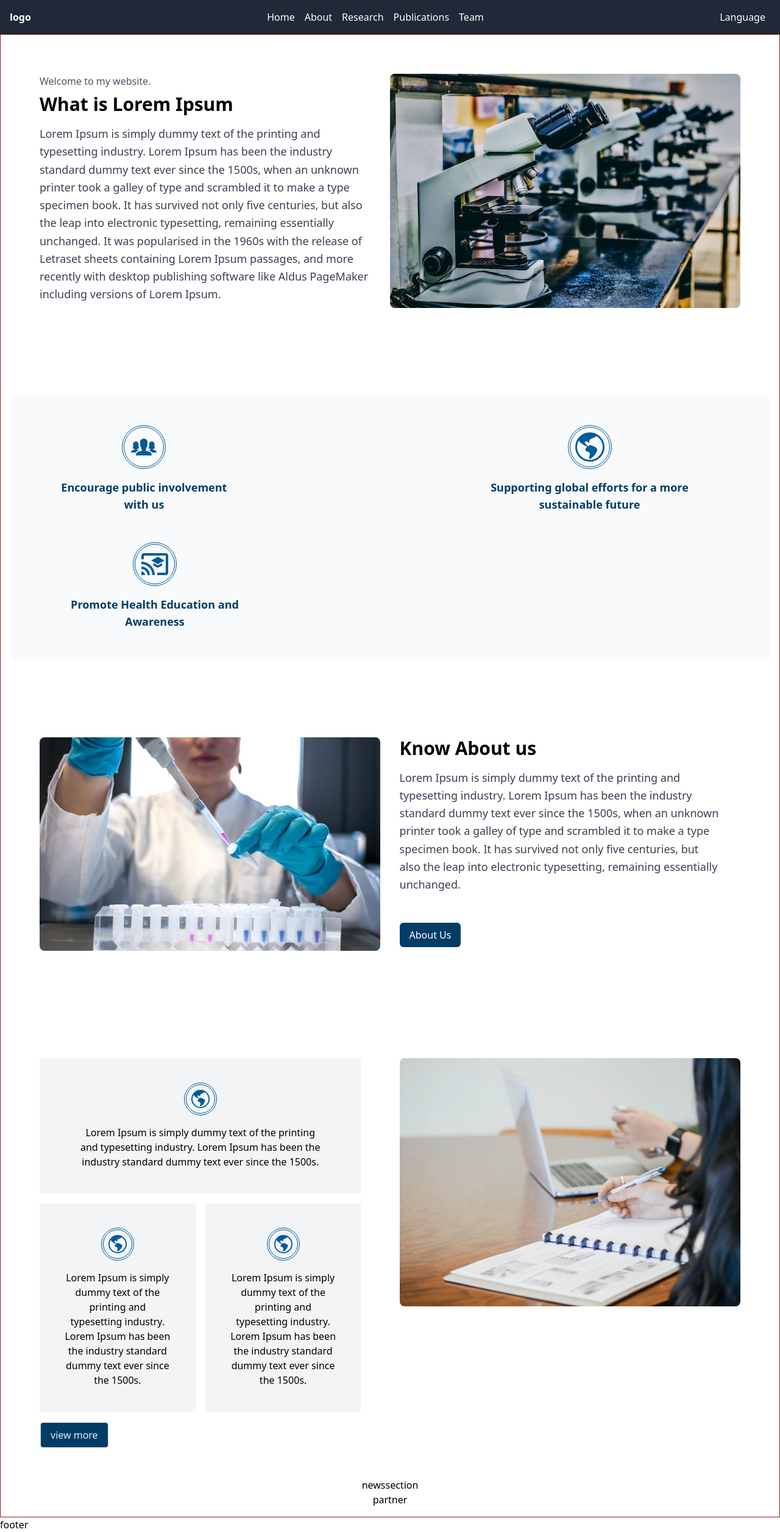
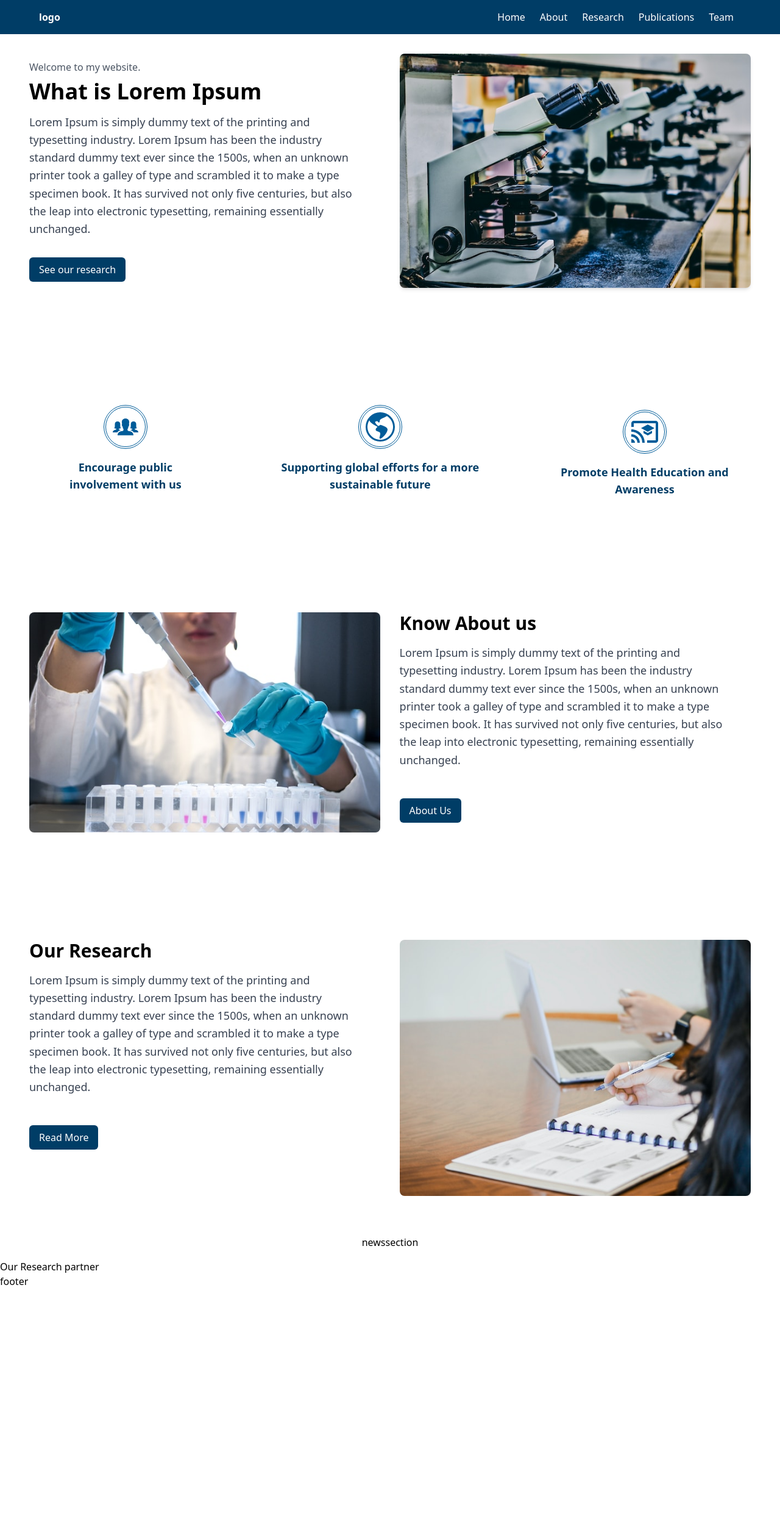
Before and after one commit to sayeda-chattopadhyay/research-project-website, a React (Vite) app: page / in a window 1280 px wide. Shown: the whole page at 61% size. After the commit the page ends 2113 px from the top, so only its background shows below. Built offline with nearby package versions, Linux system fonts and the light colour scheme.

Commit message:
adds style on homepage

```diff
--- a/src/components/layouts/baselayout.jsx
+++ b/src/components/layouts/baselayout.jsx
@@ -6,7 +6,7 @@ const BaseLayout = () => {
   return (
     <>
       <Header />
-      <main className="max-w-[1440px] mx-auto p-4 text-center border border-red-800">
+      <main className="">
         <Outlet />
       </main>
       <Footer />
--- a/src/components/layouts/header.jsx
+++ b/src/components/layouts/header.jsx
@@ -1,7 +1,7 @@
 import Navbar from "./navbar";
 const Header = () => {
   return (
-    <div>
+    <div >
       <Navbar />
     </div>
   );
--- a/src/components/layouts/navbar.jsx
+++ b/src/components/layouts/navbar.jsx
@@ -1,5 +1,6 @@
 import { useState } from "react";
 import { NavLink } from "react-router-dom";
+import { FaBars, FaTimes } from "react-icons/fa";
 import Logo from "./logo";
 
 const Navbar = () => {
@@ -10,49 +11,52 @@ const Navbar = () => {
   };
 
   return (
-    <div
-      className={`flex justify-between items-center p-4 bg-gray-800 text-white ${
+    <nav
+      className={`flex justify-between items-center px-8 md:px-[4rem] py-4 bg-primary text-white fixed top-0 left-0 right-0 z-1 ${
         isMobileMenuOpen ? "mobile-menu-open" : ""
       }`}
     >
-      <div className="font-bold">
+      <NavLink to="/" className="font-bold">
         <Logo />
-      </div>
-
+      </NavLink>
+      {/* desktop navbar */}
       <div className="hidden md:flex">
-        <NavLink to="/" exact className="text-white hover:text-gray-300 mx-2">
+        <NavLink to="/" exact className="text-white hover:text-gray-300 mx-3">
           Home
         </NavLink>
-        <NavLink to="/about" className="text-white hover:text-gray-300 mx-2">
+        <NavLink to="/about" className="text-white hover:text-gray-300 mx-3">
           About
         </NavLink>
-        <NavLink to="/research" className="text-white hover:text-gray-300 mx-2">
+        <NavLink to="/research" className="text-white hover:text-gray-300 mx-3">
           Research
         </NavLink>
         <NavLink
           to="/publications"
-          className="text-white hover:text-gray-300 mx-2"
+          className="text-white hover:text-gray-300 mx-3"
         >
           Publications
         </NavLink>
-        <NavLink to="/team" className="text-white hover:text-gray-300 mx-2">
+        <NavLink to="/team" className="text-white hover:text-gray-300 mx-3">
           Team
         </NavLink>
       </div>
-
-      <div className="mr-2">Language</div>
-
+      {/* desktop navbar end */}
+      {/* mobile nav bar - hamburger menu */}
       <div
         className="md:hidden cursor-pointer text-2xl"
         onClick={toggleMobileMenu}
       >
-        ☰
+        <FaBars />
       </div>
 
+      {/* mobile nav bar */}
       {isMobileMenuOpen && (
-        <div className="md:hidden flex flex-col absolute top-16 left-0 bg-gray-800 w-full">
-          <div onClick={toggleMobileMenu} className="text-white text-right p-2">
-            ✖
+        <nav className="md:hidden flex flex-col gap-4 items-center px-10 py-10 fixed top-0 right-0 bg-primary w-[60%] h-[90%] rounded-md">
+          <div
+            onClick={toggleMobileMenu}
+            className="text-white text-right p-2 text-2xl"
+          >
+            <FaTimes />
           </div>
           <NavLink
             to="/"
@@ -90,9 +94,9 @@ const Navbar = () => {
           >
             Team
           </NavLink>
-        </div>
+        </nav>
       )}
-    </div>
+    </nav>
   );
 };
 
--- a/src/pages/home/aboutsection.jsx
+++ b/src/pages/home/aboutsection.jsx
@@ -6,12 +6,11 @@ const AboutSection = () => {
   const navigate = useNavigate();
 
   const handleClick = () => {
-    alert(" go to about us page");
     navigate("/about");
   };
 
   return (
-    <div className="mt-20 p-4 md:p-8 lg:p-12 flex flex-col md:flex-row gap-8">
+    <div className="mt-10 mb-20 p-4 md:p-8 lg:p-12 flex flex-col md:flex-row gap-8 max-w-[1440px] mx-auto text-center">
       {/* image */}
       <div className="md:w-1/2 mt-4 md:mt-0">
         <img
@@ -22,7 +21,7 @@ const AboutSection = () => {
       </div>
       {/* text */}
       <div className="md:w-1/2 text-start md:pr-8">
-        <h1 className="text-Raleway text-3xl font-bold mb-4">Know About us</h1>
+        <h2 className="text-Raleway text-3xl font-bold mb-4">Know About us</h2>
         <p className="text-roboto text-lg text-gray-700 leading-relaxed max-w-xl mb-8">
           Lorem Ipsum is simply dummy text of the printing and typesetting
           industry. Lorem Ipsum has been the industry standard dummy text ever
--- a/src/pages/home/herosection.jsx
+++ b/src/pages/home/herosection.jsx
@@ -1,28 +1,107 @@
 import heroImage from "../../assets/images/heroImage.jpg";
+import Button from "../../components/buttons/button";
+import { useNavigate } from "react-router-dom";
 
 const HeroSection = () => {
+  const navigate = useNavigate();
+
+  const handleClick = () => {
+    navigate("/research");
+  };
+
   return (
-    <div className=" p-4 md:p-8 lg:p-12 flex flex-col md:flex-row">
+    <div className="min-h-[60vh] mt-10 mb-20 p-4 md:p-8 lg:p-12 flex flex-col items-center gap-8 md:flex-row-reverse overflow-hidden max-w-[1440px] mx-auto text-center">
+      <div className="w-[80%] md:w-1/2 mt-4 md:mt-0">
+        <img
+          className="w-full h-auto rounded-lg shadow-md"
+          src={heroImage}
+          alt="an image of the research project"
+        />
+      </div>
       <div className="md:w-1/2 text-start md:pr-8">
-        <h4 className="text-roboto text-base text-gray-600 mb-2">Welcome to my website.</h4>
-        <h1 className="text-Raleway text-3xl font-bold mb-4">What is Lorem Ipsum</h1>
+        <h4 className="text-roboto text-base text-gray-600 mb-2">
+          Welcome to my website.
+        </h4>
+        <h1 className="text-Raleway text-4xl font-bold mb-4">
+          What is Lorem Ipsum
+        </h1>
         <p className="text-roboto text-lg text-gray-700 leading-relaxed max-w-xl">
           Lorem Ipsum is simply dummy text of the printing and typesetting
           industry. Lorem Ipsum has been the industry standard dummy text ever
           since the 1500s, when an unknown printer took a galley of type and
           scrambled it to make a type specimen book. It has survived not only
           five centuries, but also the leap into electronic typesetting,
-          remaining essentially unchanged. It was popularised in the 1960s with
-          the release of Letraset sheets containing Lorem Ipsum passages, and
-          more recently with desktop publishing software like Aldus PageMaker
-          including versions of Lorem Ipsum.
+          remaining essentially unchanged.
         </p>
-      </div>
-      <div className="md:w-1/2 mt-4 md:mt-0">
-        <img className="w-full h-auto rounded-lg" src={heroImage} alt="an image of the research project" />
+        <Button
+          text="See our research"
+          className="mt-8"
+          onClick={handleClick}
+        />
       </div>
     </div>
   );
 };
 
 export default HeroSection;
+
+// import heroImage from '../../assets/images/heroImage.jpg';
+// import Button from '../../components/buttons/button'; // Make sure to use the correct import path for your Button component
+
+// const HeroSection = () => {
+//   return (
+//     <div className="mt-10 p-4 md:p-8 lg:p-12 flex flex-col items-center md:flex-row  overflow-hidden">
+//       <div className="md:w-1/2 text-start md:pr-8">
+//         <h4 className="text-roboto text-base text-gray-600 mb-2">Welcome to my website.</h4>
+//         <h1 className="text-Raleway text-3xl font-bold mb-4">What is Lorem Ipsum</h1>
+//         <p className="text-roboto text-lg text-gray-700 leading-relaxed max-w-xl">
+//           Lorem Ipsum is simply dummy text of the printing and typesetting
+//           industry. Lorem Ipsum has been the industry standard dummy text ever
+//           since the 1500s, when an unknown printer took a galley of type and
+//           scrambled it to make a type specimen book. It has survived not only
+//           five centuries, but also the leap into electronic typesetting,
+//           remaining essentially unchanged.
+//         </p>
+//         <Button text="Read More" className="mt-8" />
+//       </div>
+//       <div className="md:w-1/2 mt-4 md:mt-0">
+//         <img className="w-full h-auto rounded-lg shadow-md" src={heroImage} alt="an image of the research project" />
+//       </div>
+//     </div>
+//   );
+// };
+
+// export default HeroSection;
+
+// import heroImage from '../../assets/images/heroImage.jpg';
+// import Button from '../../components/buttons/button';
+
+// const HeroSection = () => {
+//   return (
+//     <div className="mt-10 p-4 md:p-8 lg:p-12 flex flex-col items-center md:flex-row bg-gray-100 rounded-lg shadow-md overflow-hidden">
+//       <div className="md:w-1/2 text-start md:pr-8">
+//         <h4 className="text-roboto text-base text-gray-600 mb-2">Welcome to my website.</h4>
+//         <h1 className="text-Raleway text-3xl font-bold mb-4">What is Lorem Ipsum</h1>
+//         <p className="text-roboto text-lg text-gray-700 leading-relaxed max-w-xl">
+//           Lorem Ipsum is simply dummy text of the printing and typesetting
+//           industry. Lorem Ipsum has been the industry standard dummy text ever
+//           since the 1500s, when an unknown printer took a galley of type and
+//           scrambled it to make a type specimen book. It has survived not only
+//           five centuries but also the leap into electronic typesetting,
+//           remaining essentially unchanged.
+//         </p>
+//         <Button text="Read More" className="mt-8" />
+//       </div>
+//       <div className=" items-center md:w-1/2 mt-4 md:mt-0">
+//         {/* Set a fixed height and use object-cover to maintain aspect ratio */}
+//         <img
+//           className="w-[80%] md:w-full md:h-auto object-cover rounded-lg shadow-md"
+//           src={heroImage}
+//           alt="an image of the research project"
+//         />
+//       </div>
+//     </div>
+//   );
+// };
+
+// export default HeroSection;
--- a/src/pages/home/newssection.jsx
+++ b/src/pages/home/newssection.jsx
@@ -1,5 +1,5 @@
 const NewsSection = () => {
-  return <div>newssection</div>;
+  return <div className="max-w-[1440px] mx-auto p-4 text-center">newssection</div>;
 };
 
 export default NewsSection;
--- a/src/pages/home/partner.jsx
+++ b/src/pages/home/partner.jsx
@@ -1,7 +1,9 @@
 
 const PartnerSection = () => {
   return (
-    <div>partner</div>
+    <div>
+      <h2>Our Research partner</h2>
+    </div>
   )
 }
 
--- a/src/pages/home/researchsection.jsx
+++ b/src/pages/home/researchsection.jsx
@@ -1,21 +1,89 @@
 import researchImage from "../../assets/images/research.jpg";
+import Button from "../../components/buttons/button";
+import { useNavigate } from "react-router-dom";
 
+const ResearchSection = () => {
+
+  const navigate = useNavigate();
+
+  const handleClick = () => {
+    navigate("/research");
+  };
+
+  return (
+    <div className="mt-10 p-4 md:p-8 lg:p-12 flex flex-col md:flex-row gap-8 max-w-[1440px] mx-auto text-center">
+      {/* text */}
+      <div className="md:w-1/2 text-start md:pr-8">
+        <h1 className="text-Raleway text-3xl font-bold mb-4">Our Research</h1>
+        <p className="text-roboto text-lg text-gray-700 leading-relaxed max-w-xl mb-8">
+          Lorem Ipsum is simply dummy text of the printing and typesetting
+          industry. Lorem Ipsum has been the industry standard dummy text ever
+          since the 1500s, when an unknown printer took a galley of type and
+          scrambled it to make a type specimen book. It has survived not only
+          five centuries, but also the leap into electronic typesetting,
+          remaining essentially unchanged.
+        </p>
+        <Button text="Read More" className="mt-4" onClick={handleClick} />
+      </div>
+      {/* image */}
+      <div className="md:w-1/2 mt-4 md:mt-0">
+        <img
+          className="w-full h-auto rounded-lg"
+          src={researchImage}
+          alt="an image of the research project"
+        />
+      </div>
+    </div>
+  );
+};
+
+export default ResearchSection;
+
+// design 2
+
+// import { BsGlobeAmericas } from "react-icons/bs";
 // const ResearchSection = () => {
 //   return (
 //     <div className="mt-20 p-4 md:p-8 lg:p-12 flex flex-col md:flex-row gap-8">
 //       {/* text */}
 //       <div className="md:w-1/2 text-start md:pr-8">
-//         <h1 className="text-Raleway text-3xl font-bold mb-4">Know About us</h1>
-//         <p className="text-roboto text-lg text-gray-700 leading-relaxed max-w-xl mb-8">
-//           Lorem Ipsum is simply dummy text of the printing and typesetting
-//           industry. Lorem Ipsum has been the industry standard dummy text ever
-//           since the 1500s, when an unknown printer took a galley of type and
-//           scrambled it to make a type specimen book. It has survived not only
-//           five centuries, but also the leap into electronic typesetting,
-//           remaining essentially unchanged.
-//         </p>
-//         <button className="border-2 px-4 py-2 rounded-md bg-[#003d66] text-white/90 ">
-//           See your research
+//         {/* first research */}
+//         <div className="flex flex-col items-center gap-4 md:mb-4 bg-gray-100 px-4 py-10">
+//           <div className="text-[#005c99] border-double border-4 border-[#005c99] rounded-full p-2 md:text-2xl lg:text-3xl">
+//             <BsGlobeAmericas />
+//           </div>
+//           <p className="text-[#333333]text-roboto max-w-[80%] text-center">
+//             Lorem Ipsum is simply dummy text of the printing and typesetting
+//             industry. Lorem Ipsum has been the industry standard dummy text ever
+//             since the 1500s.
+//           </p>
+//         </div>
+//         {/* second and third research */}
+//         <div className="flex gap-4">
+//           {/* second research */}
+//           <div className="flex flex-col items-center gap-4 md:mb-4 bg-gray-100 px-4 py-10">
+//             <div className="text-[#005c99] border-double border-4 border-[#005c99] rounded-full p-2 md:text-2xl lg:text-3xl">
+//               <BsGlobeAmericas />
+//             </div>
+//             <p className="text-[#333333]text-roboto max-w-[80%] text-center">
+//               Lorem Ipsum is simply dummy text of the printing and typesetting
+//               industry. Lorem Ipsum has been the industry standard dummy text
+//               ever since the 1500s.
+//             </p>
+//           </div>
+//           <div className="flex flex-col items-center gap-4 md:mb-4 bg-gray-100 px-4 py-10">
+//             <div className="text-[#005c99] border-double border-4 border-[#005c99] rounded-full p-2 md:text-2xl lg:text-3xl">
+//               <BsGlobeAmericas />
+//             </div>
+//             <p className="text-[#333333]text-roboto max-w-[80%] text-center">
+//               Lorem Ipsum is simply dummy text of the printing and typesetting
+//               industry. Lorem Ipsum has been the industry standard dummy text
+//               ever since the 1500s.
+//             </p>
+//           </div>
+//         </div>
+//         <button className="border-2 px-4 py-2 rounded-md bg-[#003d66] text-white/90">
+//           view more
 //         </button>
 //       </div>
 //       {/* image */}
@@ -30,65 +98,4 @@ import researchImage from "../../assets/images/research.jpg";
 //   );
 // };
 
-// design 2
-
 // export default ResearchSection;
-
-import { BsGlobeAmericas } from "react-icons/bs";
-const ResearchSection = () => {
-  return (
-    <div className="mt-20 p-4 md:p-8 lg:p-12 flex flex-col md:flex-row gap-8">
-      {/* text */}
-      <div className="md:w-1/2 text-start md:pr-8">
-        {/* first research */}
-        <div className="flex flex-col items-center gap-4 md:mb-4 bg-gray-100 px-4 py-10">
-          <div className="text-[#005c99] border-double border-4 border-[#005c99] rounded-full p-2 md:text-2xl lg:text-3xl">
-            <BsGlobeAmericas />
-          </div>
-          <p className="text-[#333333]text-roboto max-w-[80%] text-center">
-            Lorem Ipsum is simply dummy text of the printing and typesetting
-            industry. Lorem Ipsum has been the industry standard dummy text ever
-            since the 1500s.
-          </p>
-        </div>
-        {/* second and third research */}
-        <div className="flex gap-4">
-          {/* second research */}
-          <div className="flex flex-col items-center gap-4 md:mb-4 bg-gray-100 px-4 py-10">
-            <div className="text-[#005c99] border-double border-4 border-[#005c99] rounded-full p-2 md:text-2xl lg:text-3xl">
-              <BsGlobeAmericas />
-            </div>
-            <p className="text-[#333333]text-roboto max-w-[80%] text-center">
-              Lorem Ipsum is simply dummy text of the printing and typesetting
-              industry. Lorem Ipsum has been the industry standard dummy text
-              ever since the 1500s.
-            </p>
-          </div>
-          <div className="flex flex-col items-center gap-4 md:mb-4 bg-gray-100 px-4 py-10">
-            <div className="text-[#005c99] border-double border-4 border-[#005c99] rounded-full p-2 md:text-2xl lg:text-3xl">
-              <BsGlobeAmericas />
-            </div>
-            <p className="text-[#333333]text-roboto max-w-[80%] text-center">
-              Lorem Ipsum is simply dummy text of the printing and typesetting
-              industry. Lorem Ipsum has been the industry standard dummy text
-              ever since the 1500s.
-            </p>
-          </div>
-        </div>
-        <button className="border-2 px-4 py-2 rounded-md bg-[#003d66] text-white/90">
-          view more
-        </button>
-      </div>
-      {/* image */}
-      <div className="md:w-1/2 mt-4 md:mt-0">
-        <img
-          className="w-full h-auto rounded-lg"
-          src={researchImage}
-          alt="an image of the research project"
-        />
-      </div>
-    </div>
-  );
-};
-
-export default ResearchSection;
--- a/src/pages/home/sellingsection.jsx
+++ b/src/pages/home/sellingsection.jsx
@@ -1,35 +1,77 @@
+// // import { IoIosPeople } from "react-icons/io";
+// // import { BsGlobeAmericas } from "react-icons/bs";
+// // import { MdCastForEducation } from "react-icons/md";
+
+// // const SellingPointSection = () => {
+// //   return (
+// //     <div className="mt-20 bg-gray-100 p-4 md:p-8 lg:p-12 rounded-lg shadow-md">
+// //       <div className="flex flex-wrap items-center justify-between gap-8">
+// //         {/* first point */}
+// //         <div className="flex flex-col items-center gap-8 mb-4">
+// //           <div className="text-[#005c99] border-double border-4 border-[#005c99] rounded-full p-2 md:text-3xl lg:text-4xl">
+// //             <IoIosPeople />
+// //           </div>
+// //           <p className="text-[#003d66] md:text-lg font-bold text-Raleway max-w-[80%]">
+// //             Encourage public involvement with us
+// //           </p>
+// //         </div>
+// //         {/* second point */}
+// //         <div className="flex flex-col items-center gap-8 mb-4">
+// //           <div className="text-[#005c99] border-double border-4 border-[#005c99] rounded-full p-2 md:text-3xl lg:text-4xl">
+// //             <BsGlobeAmericas />
+// //           </div>
+// //           <p className="text-[#003d66] md:text-lg font-bold text-Raleway max-w-[80%]">
+// //             Supporting global efforts for a more sustainable future
+// //           </p>
+// //         </div>
+// //         {/* third point */}
+// //         <div className="flex flex-col items-center gap-8 mb-4">
+// //           <div className="text-[#005c99] border-double border-4 border-[#005c99] rounded-full p-2 md:text-3xl lg:text-4xl">
+// //             <MdCastForEducation />
+// //           </div>
+// //           <p className="text-[#003d66] md:text-lg font-bold text-Raleway max-w-[80%]">
+// //             Promote Health Education and Awareness
+// //           </p>
+// //         </div>
+// //       </div>
+// //     </div>
+// //   );
+// // };
+
+// // export default SellingPointSection;
+
 // import { IoIosPeople } from "react-icons/io";
 // import { BsGlobeAmericas } from "react-icons/bs";
 // import { MdCastForEducation } from "react-icons/md";
 
 // const SellingPointSection = () => {
 //   return (
-//     <div className="mt-20 bg-gray-100 p-4 md:p-8 lg:p-12 rounded-lg shadow-md">
-//       <div className="flex flex-wrap items-center justify-between gap-8">
+//     <div className="mt-10 md:mt-12 lg:mt-24  p-4 md:p-8 lg:p-12 bg-gray-50 rounded-md">
+//       <div className="flex flex-wrap items-center justify-center md:justify-between lg:justify-between gap-8">
 //         {/* first point */}
-//         <div className="flex flex-col items-center gap-8 mb-4">
-//           <div className="text-[#005c99] border-double border-4 border-[#005c99] rounded-full p-2 md:text-3xl lg:text-4xl">
+//         <div className="flex flex-col items-center gap-4 md:mb-4 border-red-900">
+//           <div className="text-[#005c99] border-double border-4 border-[#005c99] rounded-full p-2 md:text-4xl lg:text-5xl">
 //             <IoIosPeople />
 //           </div>
-//           <p className="text-[#003d66] md:text-lg font-bold text-Raleway max-w-[80%]">
+//           <p className="text-[#003d66] md:text-lg font-bold text-Raleway max-w-[80%] text-center">
 //             Encourage public involvement with us
 //           </p>
 //         </div>
 //         {/* second point */}
-//         <div className="flex flex-col items-center gap-8 mb-4">
-//           <div className="text-[#005c99] border-double border-4 border-[#005c99] rounded-full p-2 md:text-3xl lg:text-4xl">
+//         <div className="flex flex-col items-center gap-4 md:mb-4">
+//           <div className="text-[#005c99] border-double border-4 border-[#005c99] rounded-full p-2 md:text-4xl lg:text-5xl">
 //             <BsGlobeAmericas />
 //           </div>
-//           <p className="text-[#003d66] md:text-lg font-bold text-Raleway max-w-[80%]">
+//           <p className="text-[#003d66] md:text-lg font-bold text-Raleway max-w-[80%] text-center">
 //             Supporting global efforts for a more sustainable future
 //           </p>
 //         </div>
 //         {/* third point */}
-//         <div className="flex flex-col items-center gap-8 mb-4">
-//           <div className="text-[#005c99] border-double border-4 border-[#005c99] rounded-full p-2 md:text-3xl lg:text-4xl">
+//         <div className="flex flex-col items-center gap-4">
+//           <div className="text-[#005c99] border-double border-4 border-[#005c99] rounded-full p-2 md:text-4xl lg:text-5xl">
 //             <MdCastForEducation />
 //           </div>
-//           <p className="text-[#003d66] md:text-lg font-bold text-Raleway max-w-[80%]">
+//           <p className="text-[#003d66] md:text-lg font-bold text-Raleway max-w-[80%] text-center">
 //             Promote Health Education and Awareness
 //           </p>
 //         </div>
@@ -40,17 +82,18 @@
 
 // export default SellingPointSection;
 
+
 import { IoIosPeople } from "react-icons/io";
 import { BsGlobeAmericas } from "react-icons/bs";
 import { MdCastForEducation } from "react-icons/md";
 
 const SellingPointSection = () => {
   return (
-    <div className="mt-8 md:mt-12 lg:mt-24  p-4 md:p-8 lg:p-12 bg-gray-50 rounded-md">
-      <div className="flex flex-wrap items-center justify-center md:justify-between lg:justify-between gap-8">
+    <div className="mt-10 md:mt-12 lg:mt-24 p-12 min-h-[300px]">
+      <div className="flex flex-col md:flex-row items-center justify-center md:justify-between lg:justify-between gap-8">
         {/* first point */}
-        <div className="flex flex-col items-center gap-4 md:mb-4 border-red-900">
-          <div className="text-[#005c99] border-double border-4 border-[#005c99] rounded-full p-2 md:text-4xl lg:text-5xl">
+        <div className="flex flex-col items-center gap-4 md:mb-4">
+          <div className="text-[#005c99] border-double border-4 border-[#005c99] rounded-full p-2 text-3xl md:text-4xl lg:text-5xl">
             <IoIosPeople />
           </div>
           <p className="text-[#003d66] md:text-lg font-bold text-Raleway max-w-[80%] text-center">
@@ -59,7 +102,7 @@ const SellingPointSection = () => {
         </div>
         {/* second point */}
         <div className="flex flex-col items-center gap-4 md:mb-4">
-          <div className="text-[#005c99] border-double border-4 border-[#005c99] rounded-full p-2 md:text-4xl lg:text-5xl">
+          <div className="text-[#005c99] border-double border-4 border-[#005c99] rounded-full p-2 text-3xl md:text-4xl lg:text-5xl">
             <BsGlobeAmericas />
           </div>
           <p className="text-[#003d66] md:text-lg font-bold text-Raleway max-w-[80%] text-center">
@@ -68,7 +111,7 @@ const SellingPointSection = () => {
         </div>
         {/* third point */}
         <div className="flex flex-col items-center gap-4">
-          <div className="text-[#005c99] border-double border-4 border-[#005c99] rounded-full p-2 md:text-4xl lg:text-5xl">
+          <div className="text-[#005c99] border-double border-4 border-[#005c99] rounded-full p-2 text-3xl md:text-4xl lg:text-5xl">
             <MdCastForEducation />
           </div>
           <p className="text-[#003d66] md:text-lg font-bold text-Raleway max-w-[80%] text-center">
```
